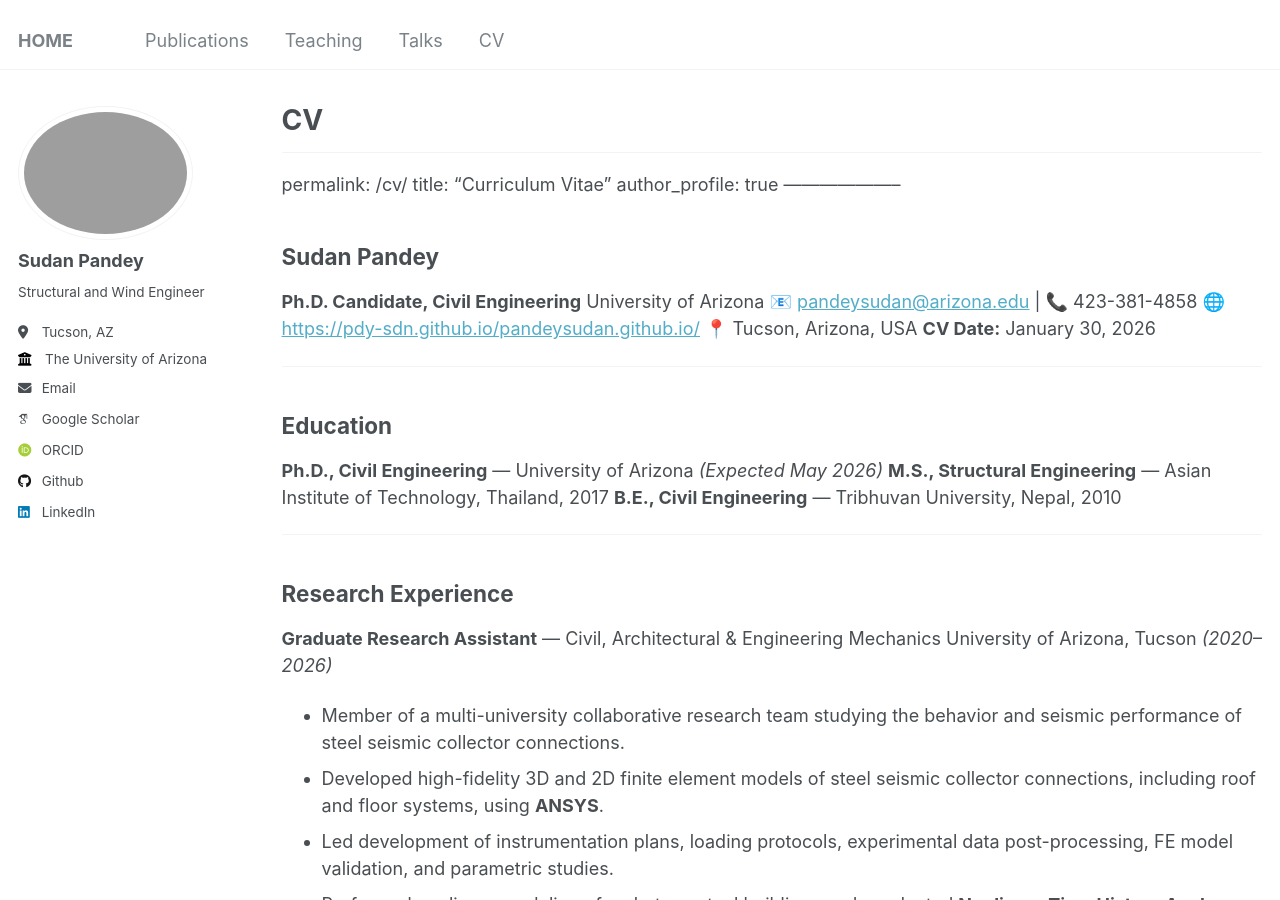
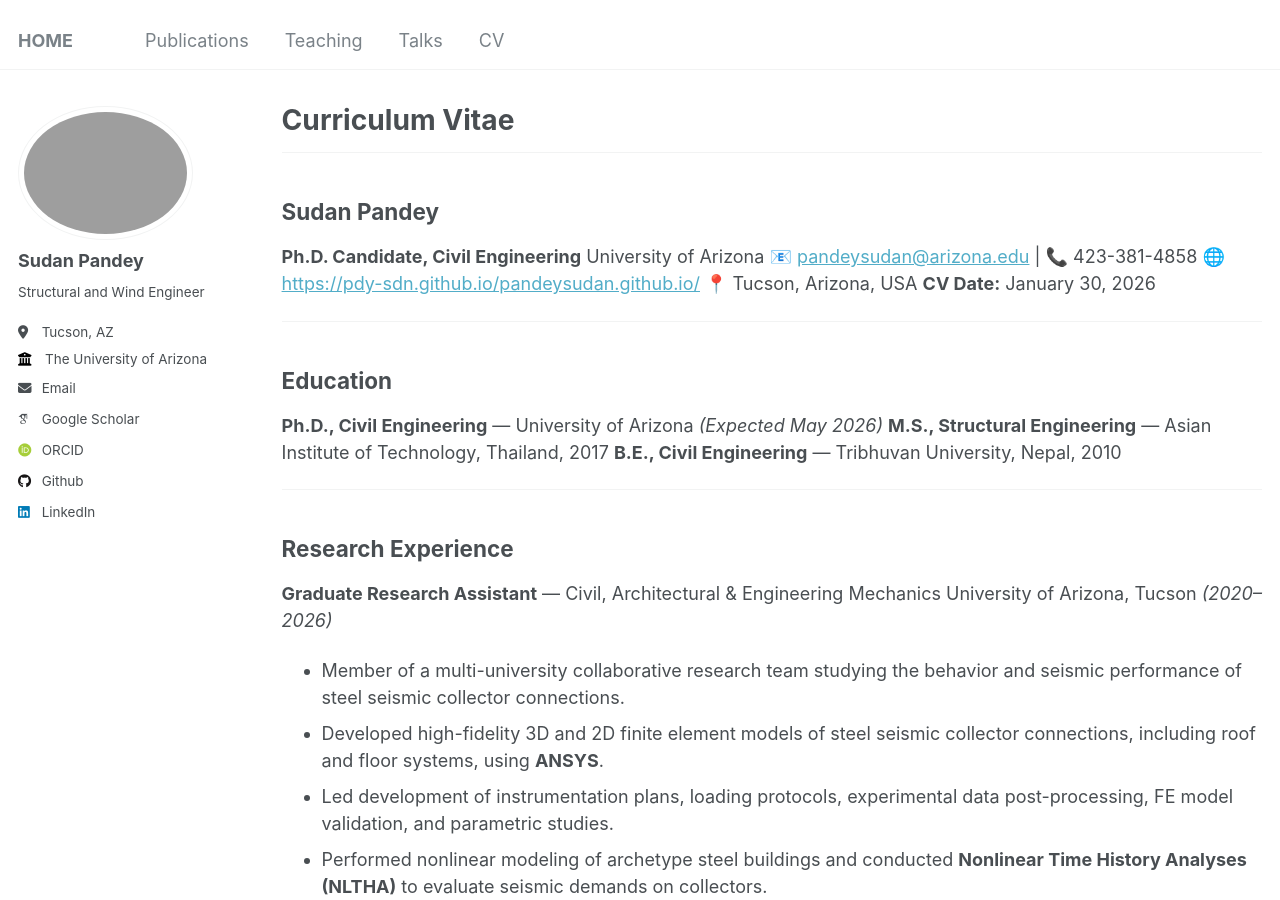
Before and after one commit to pdy-sdn/pandeysudan.github.io, a Jekyll site: the page built from _pages/cv.md, in a window 1280 px wide and 900 px high. Built offline with Jekyll 4.4.1, drawn with Linux system fonts in a browser that asks for light colours; some web fonts are replaced.

Commit message:
Update cv.md

```diff
--- a/_pages/cv.md
+++ b/_pages/cv.md
@@ -1,6 +1,6 @@
 ---
 layout: archive
-title: "CV"
+title: "Curriculum Vitae"
 permalink: /cv/
 author_profile: true
 redirect_from:
@@ -10,11 +10,6 @@ redirect_from:
 {% include base_path %}
 
 ---
-
-permalink: /cv/
-title: "Curriculum Vitae"
-author_profile: true
---------------------
 
 ## Sudan Pandey
 
```
